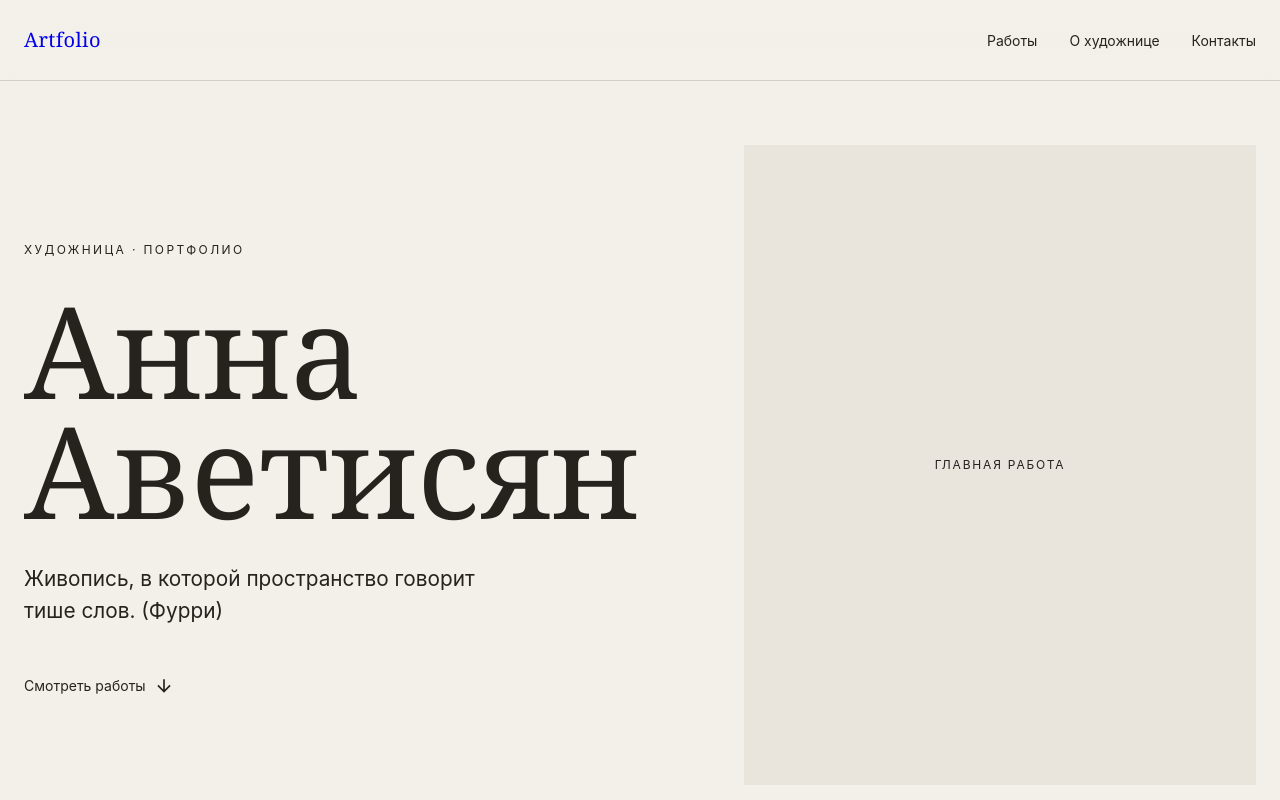
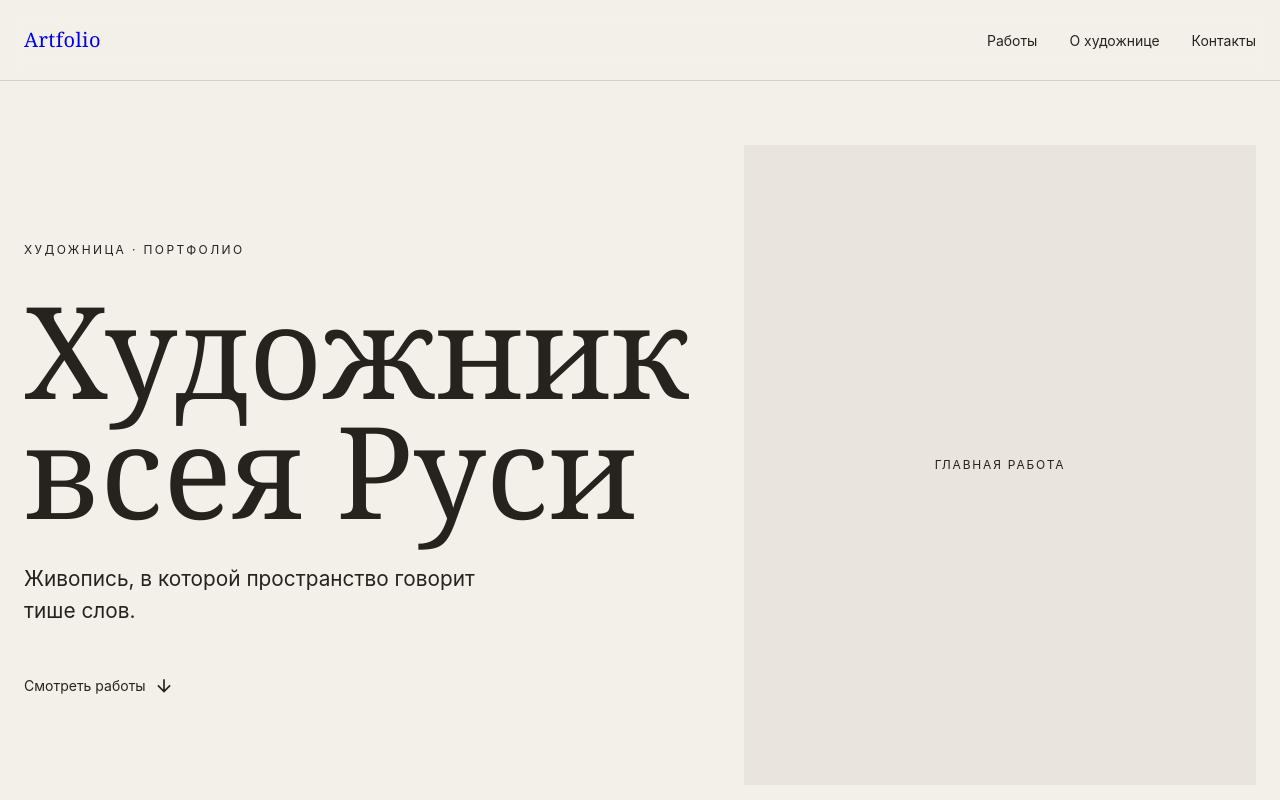
Before and after one commit to MaksimovYuriy/Artfolio, a React (Vite) app in the folder frontend/: page / in a window 1280 px wide. Shown: the top 800 px of the page. Built offline with nearby package versions, Linux system fonts and the light colour scheme.

Commit message:
Чистка

```diff
--- a/frontend/src/data/artist.ts
+++ b/frontend/src/data/artist.ts
@@ -3,8 +3,8 @@ import type { ArtistProfile } from '../types/artist'
 // TEMPORARY CONTENT: this is the single place for all artist-facing copy and links.
 export const mockArtist: ArtistProfile = {
   brandName: 'Artfolio',
-  name: 'Анна Аветисян',
-  tagline: 'Живопись, в которой пространство говорит тише слов. (Фурри)',
+  name: 'Художник всея Руси',
+  tagline: 'Живопись, в которой пространство говорит тише слов.',
   biography:
     'Здесь появится краткая биография художницы: образование, творческий путь и важные этапы практики.',
   artistStatement:
```
